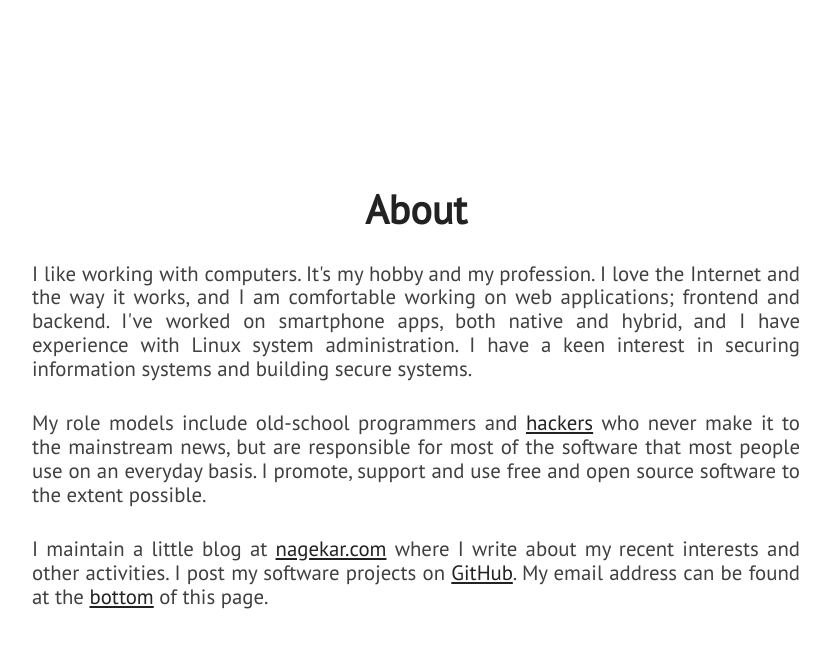
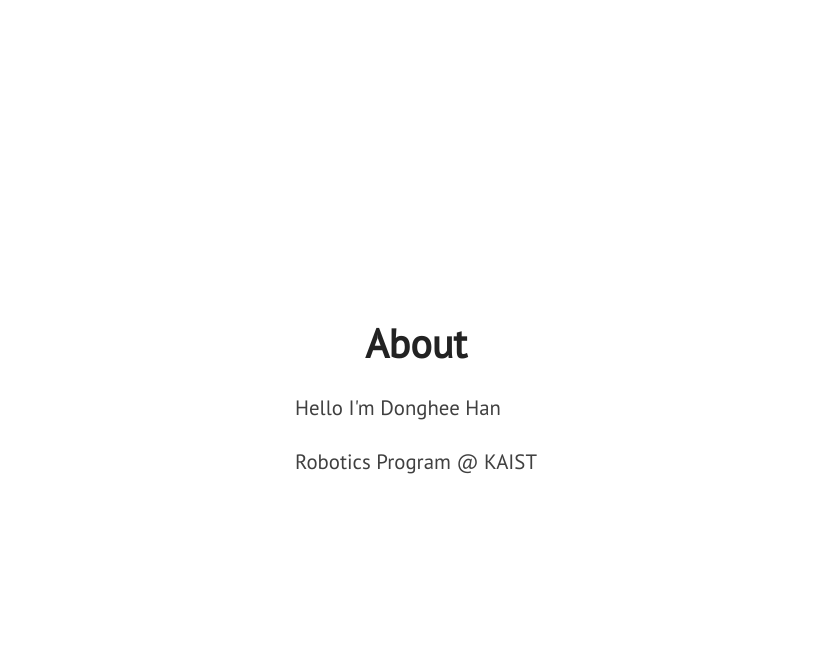
Before and after one commit to hdh7485/portfolio, a Jekyll site: the page built from index.html, in a window 1280 px wide and 900 px high, scrolled down 1018 px. Shown: the top 648 px of the window, without its empty margins (224-1054 px from the left). Built offline with Jekyll 4.4.1, drawn with Linux system fonts in a browser that asks for light colours; nearby versions of some CDN libraries.

Commit message:
Modified about.html

```diff
--- a/_includes/about.html
+++ b/_includes/about.html
@@ -3,13 +3,12 @@
         <div id="about-text">
             <div class="section-heading">About</div>
             <p class="paragraph-text justify-text">
-                I like working with computers. It's my hobby and my profession. I love the Internet and the way it works, and I am comfortable working on web applications; frontend and backend. I've worked on smartphone apps, both native and hybrid, and I have experience with Linux system administration. I have a keen interest in securing information systems and building secure systems.
+                Hello I'm Donghee Han
             </p>
             <p class="paragraph-text justify-text">
-                My role models include old-school programmers and <a href="https://stallman.org/articles/on-hacking.html">hackers</a> who never make it to the mainstream news, but are responsible for most of the software that most people use on an everyday basis. I promote, support and use free and open source software to the extent possible.
+                Robotics Program @ KAIST
             </p>
             <p class="paragraph-text justify-text">
-                I maintain a little blog at <a href="{{ site.blog_url }}">nagekar.com</a> where I write about my recent interests and other activities. I post my software projects on <a href="https://github.com/{{ site.github_username }}">GitHub</a>. My email address can be found at the <span class="extra-link"><a href="#extra">bottom</a></span> of this page.
             </p>
         </div>
     </section>
```
